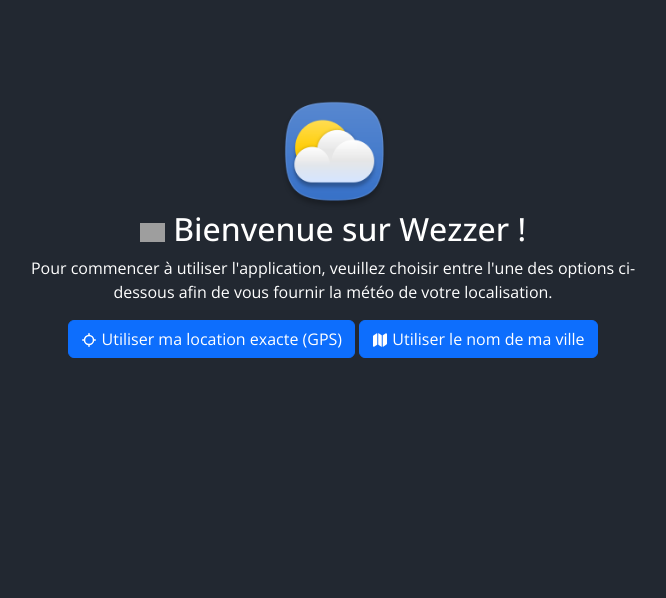
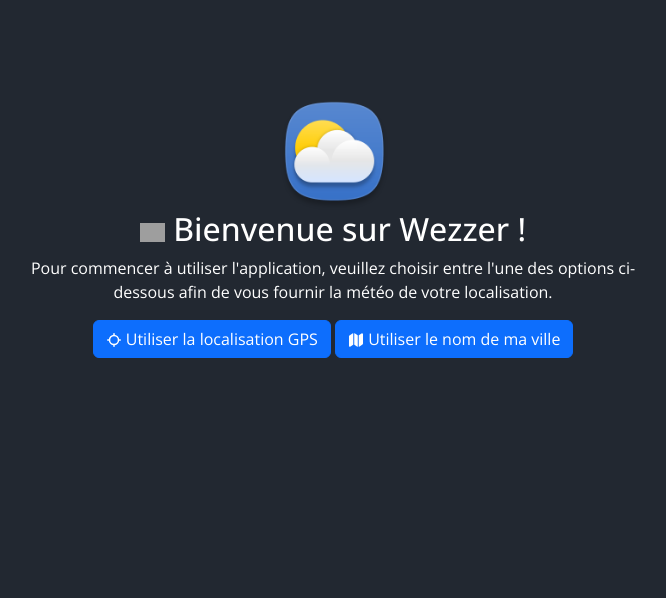
Before and after one commit to Luckyluka17/Wezzer, a Flask app: page /welcome in a window 1280 px wide. Shown: the top 598 px of the page, without its empty margins (307-973 px from the left). Run offline with Flask 3, Linux system fonts and the light colour scheme; parts of the project's set-up code (start-up, migrations or seed data) failed here and were passed over; grey boxes are pictures that could not be loaded.

Commit message:
Update welcome.html

```diff
--- a/templates/welcome.html
+++ b/templates/welcome.html
@@ -28,7 +28,7 @@
         <br/>
         <h2><img src="https://images.emojiterra.com/google/noto-emoji/animated-emoji/1f44b.gif" width="25px"> Bienvenue sur Wezzer !</h2>
         <p>Pour commencer à utiliser l'application, veuillez choisir entre l'une des options ci-dessous afin de vous fournir la météo de votre localisation.</p>
-        <a type="button" class="btn btn-primary" onclick="getLocationAndRedirect()"><ion-icon name="locate"></ion-icon> Utiliser ma location exacte (GPS)</a>
+        <a type="button" class="btn btn-primary" onclick="getLocationAndRedirect()"><ion-icon name="locate"></ion-icon> Utiliser la localisation GPS</a>
         <a type="button" class="btn btn-primary" href="#" data-bs-toggle="modal" data-bs-target="#search"><ion-icon name="map"></ion-icon> Utiliser le nom de ma ville</a>
         <p id="welcome-info"><strong><ion-icon name="information-circle"></ion-icon> Information : </strong>Cet assistant de configuration apparaît chaque fois qu'aucun cookie n'est détecté. Il est donc normal qu'il réapparaisse après un nettoyage des cookies de l'application ou du navigateur.</p>
     </div>
```
